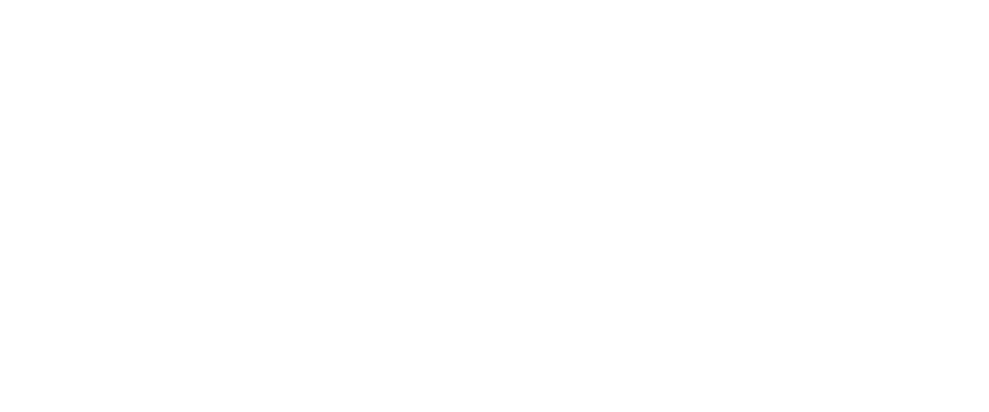
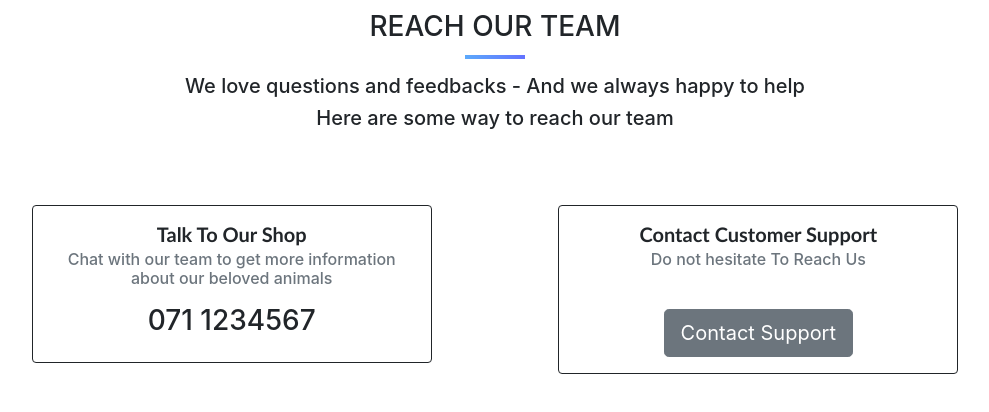
Before and after one commit to maheshi98/SPM_Project_15, a React (Create React App) app in the folder FrontEnd/petsystem/: page /contact-us in a window 1280 px wide. Shown: the top 412 px of the page, without its empty margins (145-1134 px from the left). Built offline with nearby package versions, Linux system fonts and the light colour scheme.

Commit message:
Peru commit 001

```diff
--- a/FrontEnd/petsystem/src/App.js
+++ b/FrontEnd/petsystem/src/App.js
@@ -6,7 +6,7 @@
 //import NewBoardingPlace from './components/admin/BoardingPlace/newPlace';
 import VeterinaryService from './components/admin/VeterinaryServices';
 import InsertVeterinay from './components/admin/VeterinaryServices/InsertVeterinaryDetails';
-// import NewBoardingPlace from './components/admin/BoardingPlace/newPlace';
+import ContactUs from './components/ContactUs';
 import './App.css';
 import InsertPet from './components/admin/PetDetails/InsertPet';
 
@@ -23,6 +23,7 @@
             <Route exact path='/admin-insert-pet' component={InsertPet} />
             <Route exact path='/admin-veterinary-services' component={VeterinaryService} />
             <Route exact path='/new-veterinary-details' component={InsertVeterinay} />
+            <Route exact path='/contact-us' component={ContactUs} />
             {/* <Route exact path='/new-boarding-place' component={NewBoardingPlace} /> */}
           </Switch>
         </BrowserRouter>
--- /dev/null
+++ b/FrontEnd/petsystem/src/components/ContactUs/index.jsx
@@ -0,0 +1,52 @@
+import React, { Component } from 'react';
+import { Link } from 'react-router-dom';
+import { Row, Col, Button, Form, Image, Alert,Card ,Container} from 'react-bootstrap';
+
+export default class ContactUs extends Component {
+
+    render() {
+        return (
+            <div style={{ paddingLeft: "3cm", paddingRight: "3cm" }}>
+                <div id='createConference'>
+                    <div className='section-title text-center'>
+                        <h3>Reach Our Team</h3>
+                        <h5>We love questions and feedbacks - And we always happy to help</h5>
+                        <h5>Here are some way to reach our team</h5>
+                    </div>
+                           <Container style={{marginTop: "-2cm"}}>
+                            <Row>
+                            <Col xs={6} md={6}>
+                            <Card style={{ width: '25rem' }} border="dark">
+                                <Card.Body>
+                                    <Card.Title>Talk To Our Shop</Card.Title>
+                                    <Card.Subtitle className="mb-2 text-muted">Chat with our team to get more information about our beloved animals</Card.Subtitle>
+                                    <Card.Text>
+                                    <h3>071 1234567</h3>
+                                    </Card.Text>
+                                </Card.Body>
+                                </Card>
+                            </Col>
+                            <Col xs={6} md={6}>
+                            <Card style={{ width: '25rem' }} border="dark">
+                                <Card.Body>
+                                    <Card.Title>Contact Customer Support</Card.Title>
+                                    <Card.Subtitle className="mb-2 text-muted">Do not hesitate To Reach Us</Card.Subtitle>
+                                    <Card.Text><br/>
+                                    <Button variant="secondary" size="lg">
+                                        Contact Support
+                                        </Button>
+                                    </Card.Text>
+                                </Card.Body>
+                                </Card>
+                            </Col>
+
+                        </Row>
+                        </Container>
+
+</div>
+</div>
+
+
+        );
+    }
+}
--- a/FrontEnd/petsystem/src/components/admin/VeterinaryServices/index.jsx
+++ b/FrontEnd/petsystem/src/components/admin/VeterinaryServices/index.jsx
@@ -23,7 +23,7 @@
                                 <button class="member-btn btn"><i><BsPlusCircle size="25" /></i> New Entry</button>
                             </a>
 
-                            <a href="" target="_blank" rel="noreferrer">
+                            <a href="/contact-us" target="_blank" rel="noreferrer">
                                 <button class="member-btn btn"><i><RiFileDownloadLine size="25" /></i> Download</button>
                             </a>
                         </Col>
```
